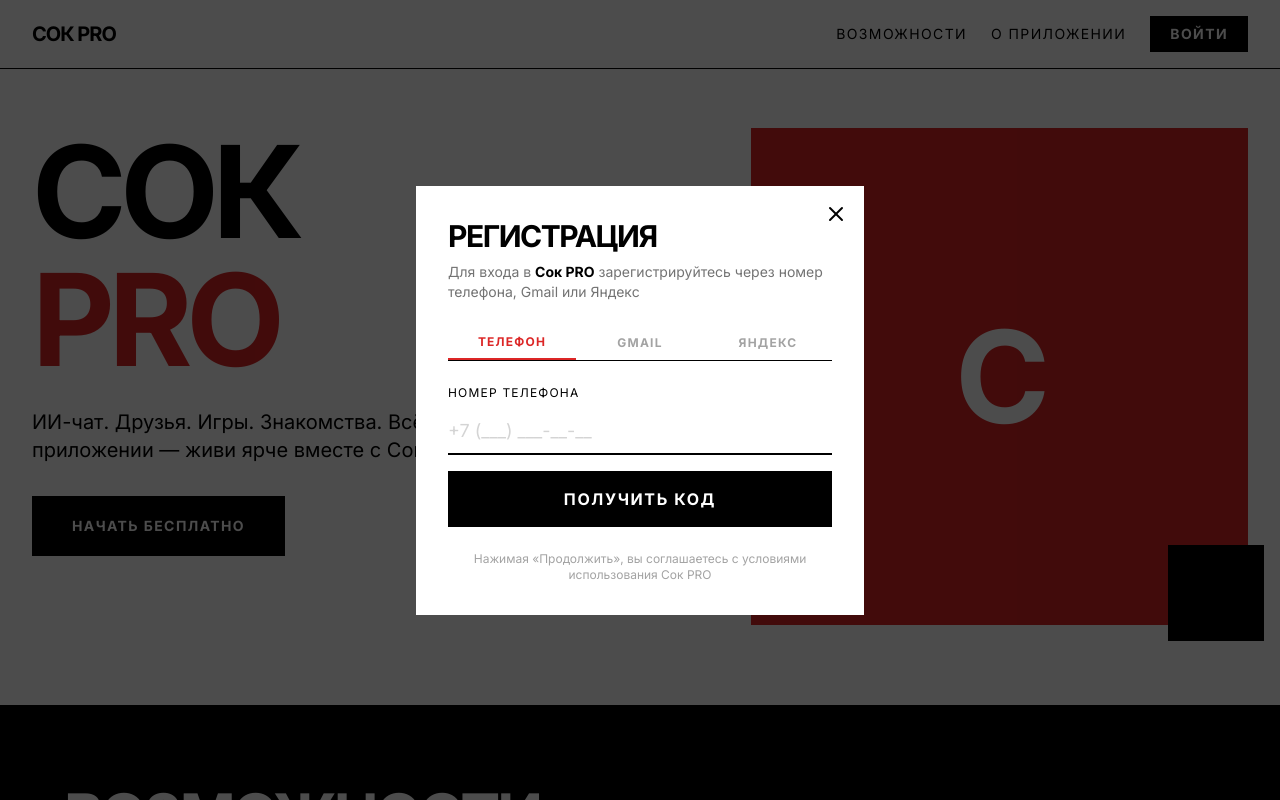
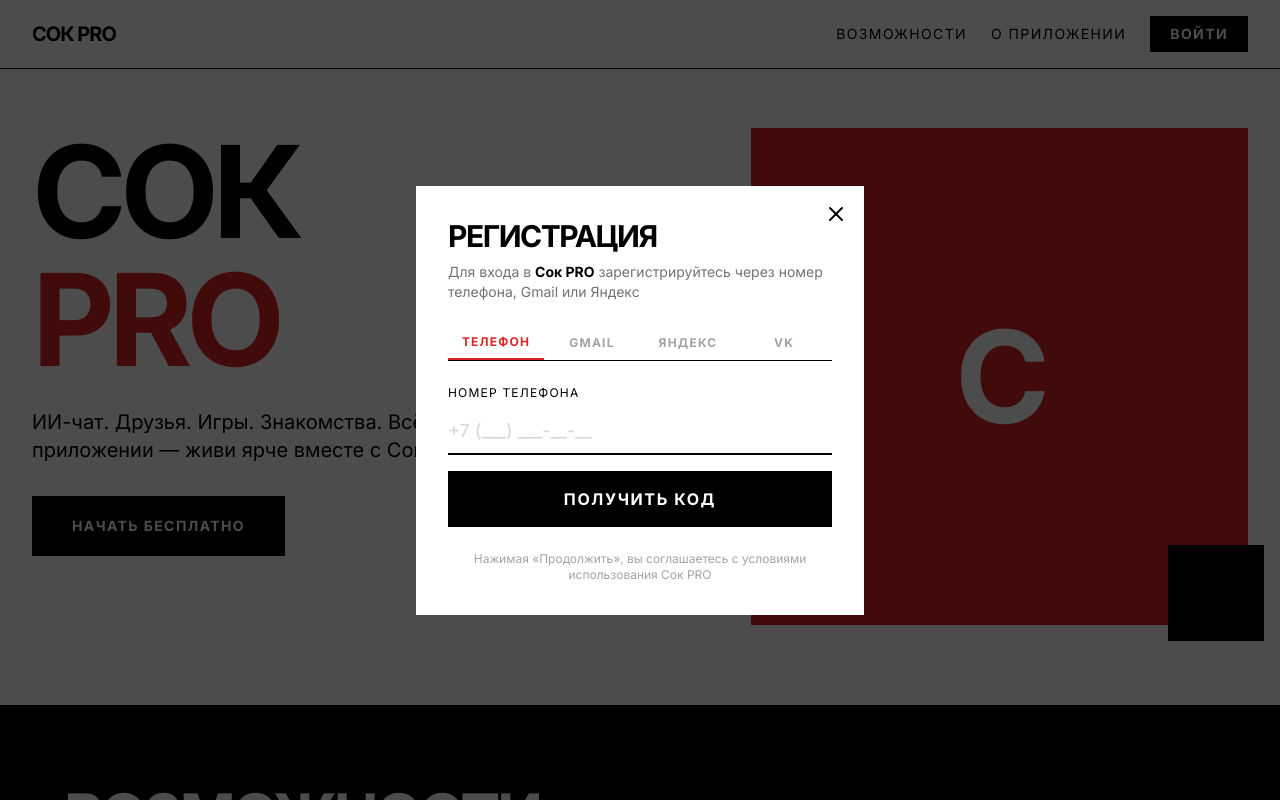
Before and after one commit to pr-poehali-dev/data-sync-initiative-4, a React (Vite) app: page / in a window 1280 px wide. Both pictures are taken after a click on the button "ВОЙТИ". Shown: the top 800 px of the page. Built offline with nearby package versions, Linux system fonts and the light colour scheme.

Commit message:
И чтобы входить можно было входить через VK

```diff
--- a/src/pages/Index.tsx
+++ b/src/pages/Index.tsx
@@ -2,7 +2,7 @@ import { useState } from "react";
 import Icon from "@/components/ui/icon";
 
 function RegisterModal({ onClose }: { onClose: () => void }) {
-  const [tab, setTab] = useState<"phone" | "gmail" | "yandex">("phone");
+  const [tab, setTab] = useState<"phone" | "gmail" | "yandex" | "vk">("phone");
 
   return (
     <div className="fixed inset-0 z-50 flex items-center justify-center bg-black/70">
@@ -38,6 +38,12 @@ function RegisterModal({ onClose }: { onClose: () => void }) {
             >
               Яндекс
             </button>
+            <button
+              onClick={() => setTab("vk")}
+              className={`flex-1 py-2 text-xs uppercase tracking-widest font-bold transition-colors ${tab === "vk" ? "border-b-2 border-red-600 text-red-600" : "text-neutral-400"}`}
+            >
+              VK
+            </button>
           </div>
 
           {tab === "phone" && (
@@ -70,6 +76,15 @@ function RegisterModal({ onClose }: { onClose: () => void }) {
               <button className="w-full border-2 border-black py-4 font-bold uppercase tracking-widest hover:bg-red-600 hover:text-white hover:border-red-600 transition-colors flex items-center justify-center gap-3">
                 <span className="font-black text-lg leading-none">Я</span>
                 Войти через Яндекс
+              </button>
+            </div>
+          )}
+
+          {tab === "vk" && (
+            <div className="space-y-4">
+              <button className="w-full border-2 border-black py-4 font-bold uppercase tracking-widest hover:bg-blue-600 hover:text-white hover:border-blue-600 transition-colors flex items-center justify-center gap-3">
+                <span className="font-black text-lg leading-none">VK</span>
+                Войти через VK
               </button>
             </div>
           )}
```
